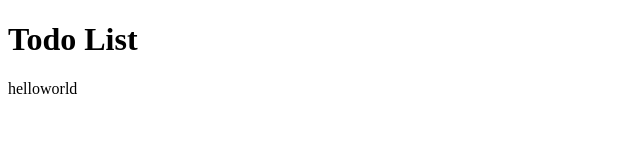
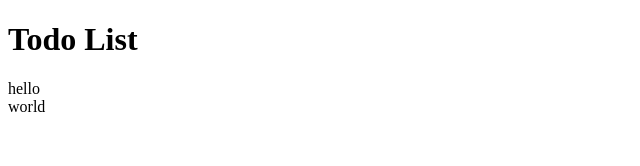
Before and after one commit to lightpine/react-study, a React (Create React App) app: page / in a window 1280 px wide. Shown: the top 166 px of the page, without its empty margins (0-640 px from the left). Built offline with nearby package versions, Linux system fonts and the light colour scheme.

Commit message:
ItemTodo에 데이터 보내고 출력되나 확인

```diff
--- a/src/components/main/ItemTodo.tsx
+++ b/src/components/main/ItemTodo.tsx
@@ -1,9 +1,13 @@
 import React from 'react'
 
-function ItemTodo() {
+interface Props {
+    contents: string
+}
+
+function ItemTodo(props: Props) {
     return (
         <div>
-
+            {props.contents}
         </div>
     )
 }
--- a/src/components/main/Main.tsx
+++ b/src/components/main/Main.tsx
@@ -19,7 +19,8 @@ const Main: React.FC = () => {
   return (
     <div>
       <h1>Todo List</h1>
-      {todo.map((todo) => todo.contents)}
+      {todo.map((todo) =>
+        <ItemTodo contents={todo.contents} />)}
     </div>
   );
 }
```
